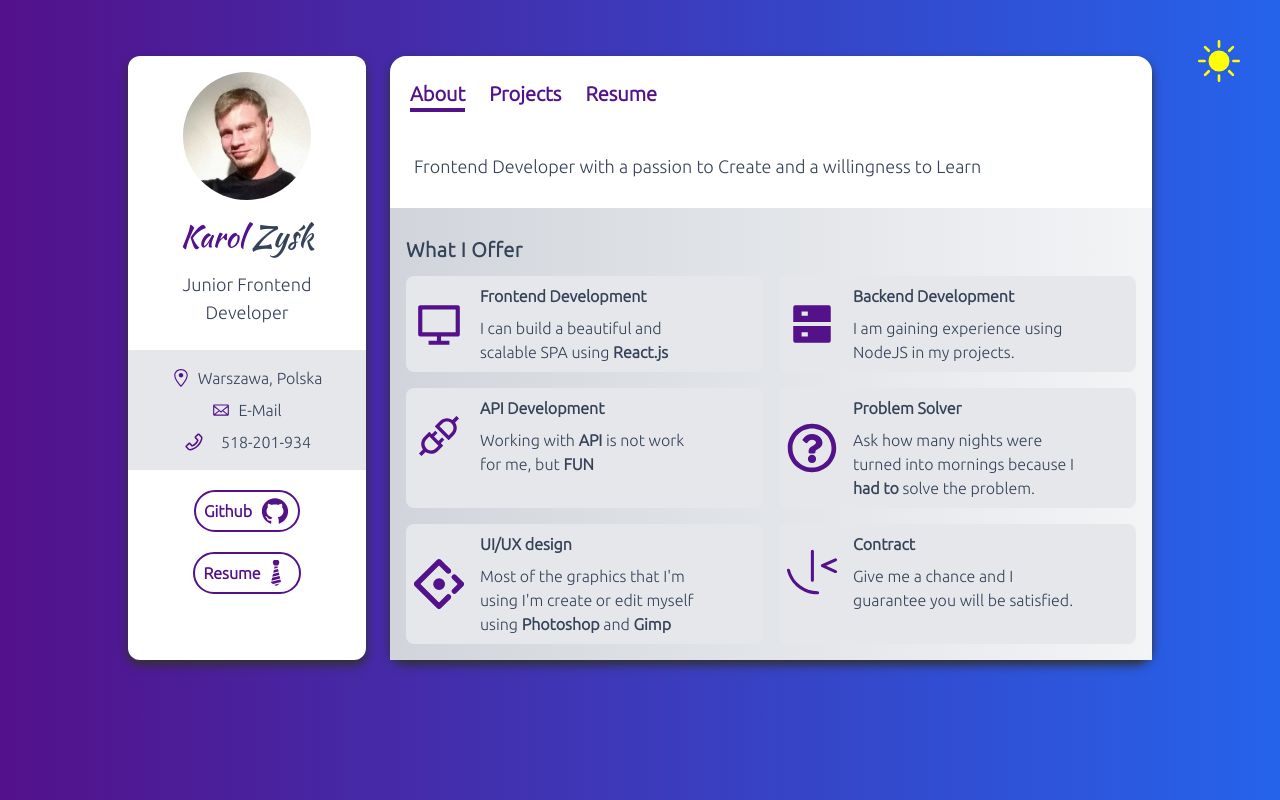
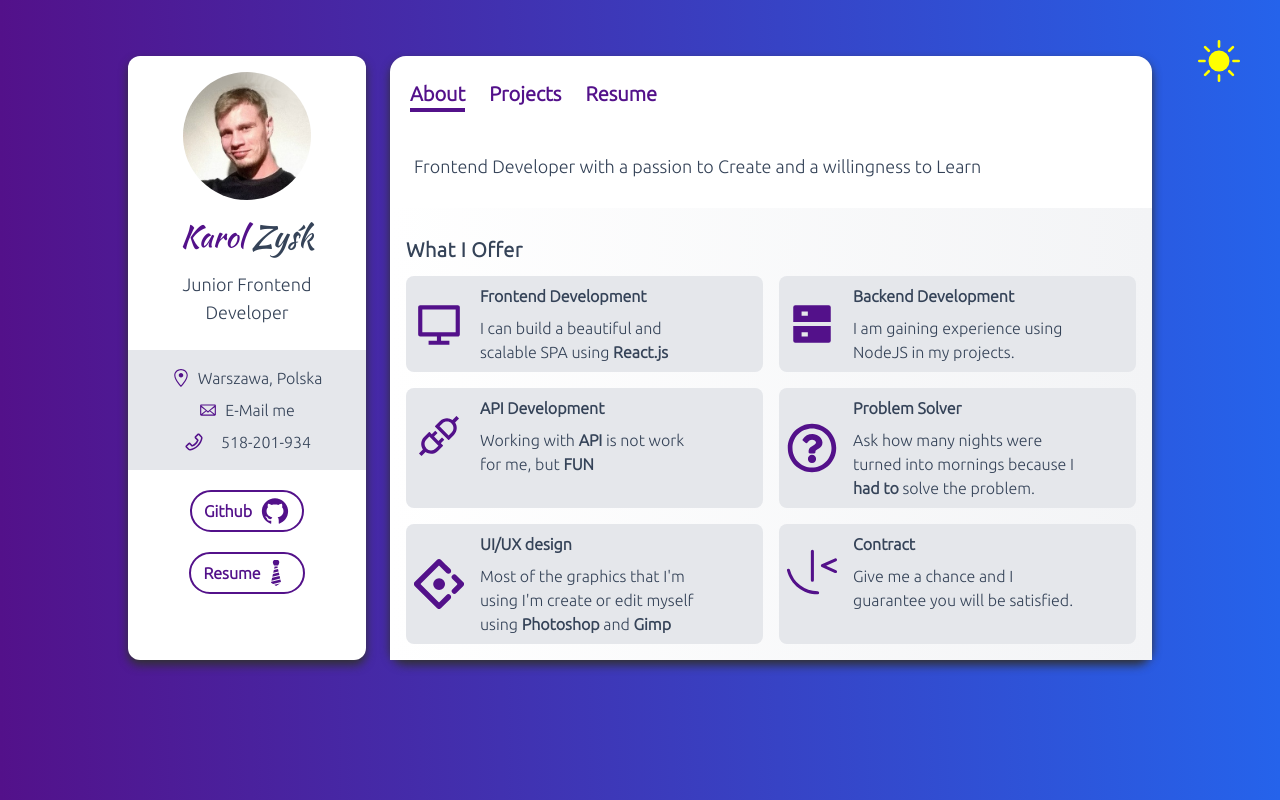
Before and after one commit to Karol-Zysk/Portfolio, a Next.js app: page / in a window 1280 px wide. Built offline with nearby package versions, Linux system fonts and the light colour scheme.

Commit message:
Final Version

```diff
--- a/src/components/SideBar/SideBar.tsx
+++ b/src/components/SideBar/SideBar.tsx
@@ -60,7 +60,7 @@ const SideBar = () => {
           >
             <div className='spa mr-auto ml-auto flex items-center justify-center'>
               <GoMail size={18} className='mr-2 text-violet' />
-              E-Mail
+              E-Mail me
             </div>
           </a>
           <div className=' flex items-center justify-center space-x-2'>
@@ -73,7 +73,7 @@ const SideBar = () => {
           <a
             aria-label='Github'
             href='https://github.com/Karol-Zysk/'
-            className='text-md flex  items-center rounded-3xl  border-2  border-violet  px-2 py-1 font-semibold  duration-100 ease-linear hover:scale-105 '
+            className='text-md flex  items-center rounded-3xl  border-2  border-violet  px-3 py-1 font-semibold  duration-100 ease-linear hover:scale-105 '
           >
             Github
             <AiFillGithub size={30} className='ml-2 ' />
@@ -84,7 +84,7 @@ const SideBar = () => {
             aria-label='Mail'
             href='/assets/Karol_Zyśk_-_Frontend_Developer.pdf'
             download='Karol_Zyśk_-_Frontend_Developer.pdf'
-            className='text-md mr-auto ml-auto flex items-center  rounded-3xl border-2  border-violet  px-2 py-1 font-semibold duration-100 ease-linear hover:scale-105 '
+            className='text-md mr-auto ml-auto flex items-center  rounded-3xl border-2  border-violet  px-3 py-1 font-semibold duration-100 ease-linear hover:scale-105 '
           >
             Resume
             <GiTie size={30} className='ml--1 ' />
--- a/src/pages/index.tsx
+++ b/src/pages/index.tsx
@@ -24,7 +24,7 @@ const About: NextPage = () => {
         Frontend Developer with a passion to Create and a willingness to Learn{' '}
       </h5>
       <div
-        className='mt-4 flex-grow bg-gradient-to-r from-gray-300 to-gray-100  p-4 dark:from-dark-100 dark:to-dark-200'
+        className='mt-4 flex-grow bg-gradient-to-r from-white to-gray-100  p-4 dark:from-dark-100 dark:to-dark-200'
         style={{ marginLeft: '-1.5rem', marginRight: '-1.5rem' }}
       >
         <h6 className='my-3 text-xl font-bold tracking-wide'>What I Offer</h6>
```
